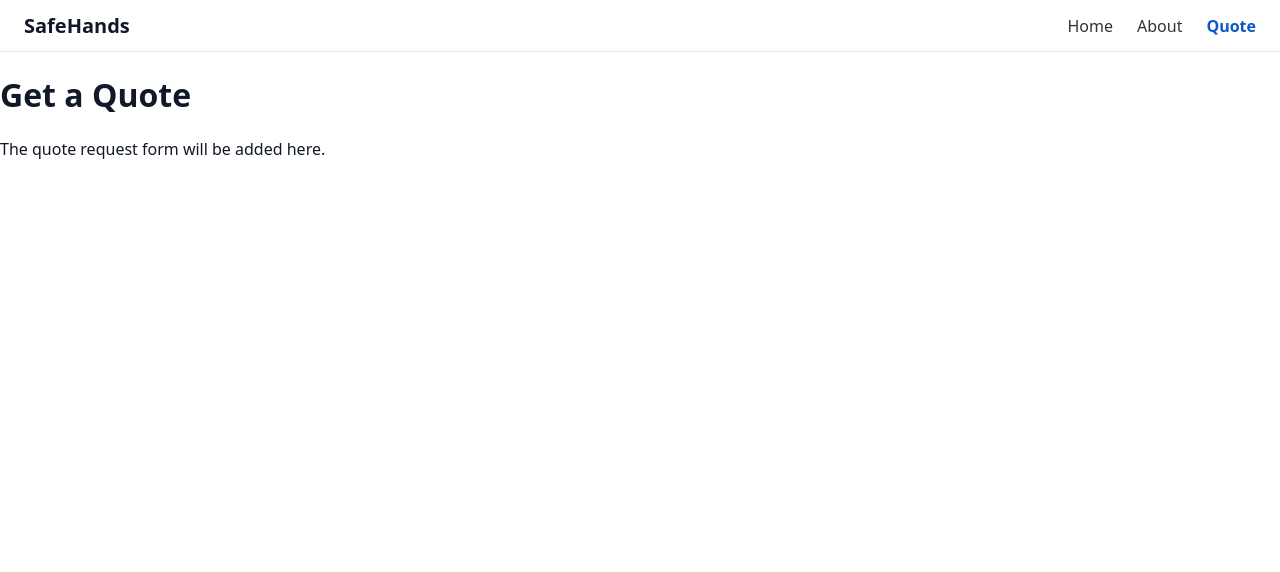
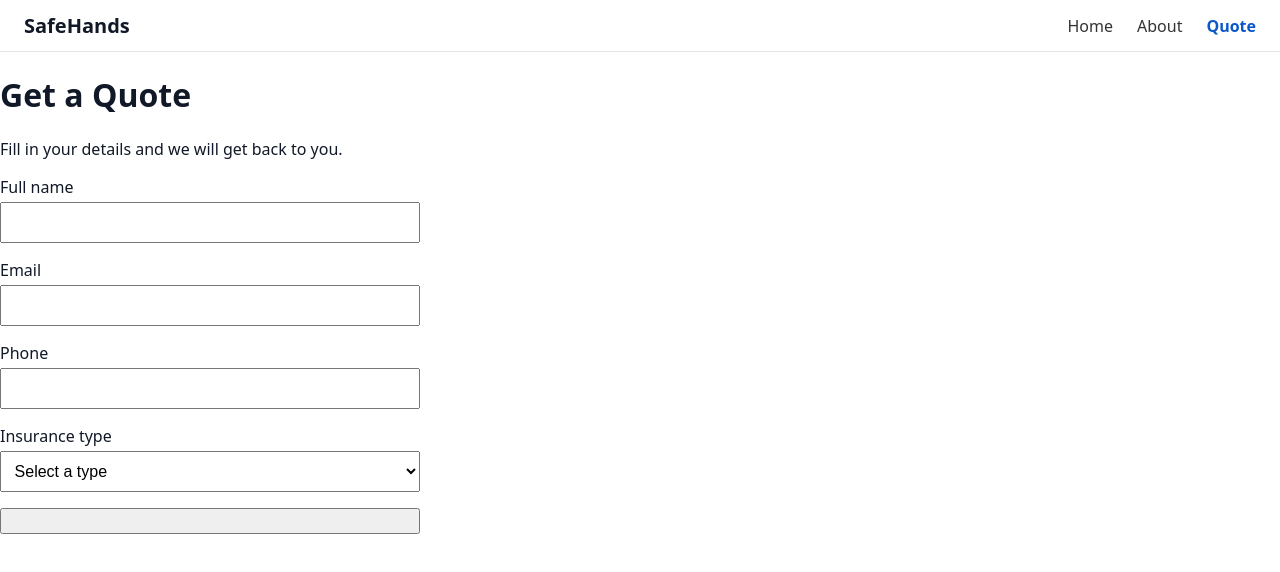
Before and after one commit to taimurniazi2498/safehands-quote-form, a React (Vite) app: page /quote in a window 1280 px wide. Shown: the top 572 px of the page. Built offline with nearby package versions, Linux system fonts and the light colour scheme.

Commit message:
Add QuoteForm component with controlled inputs and HTML5 types

```diff
--- a/package.json
+++ b/package.json
@@ -13,7 +13,8 @@
   "dependencies": {
     "react": "^19.2.8",
     "react-dom": "^19.2.8",
-    "react-router-dom": "^7.18.4"
+    "react-router-dom": "^7.18.4",
+    "validator": "^13.15.35"
   },
   "devDependencies": {
     "@eslint/js": "^10.0.1",
--- /dev/null
+++ b/src/components/QuoteForm.jsx
@@ -0,0 +1,52 @@
+ import { useState } from "react";
+ import styles from './QuoteForm.module.css';
+
+ function QuoteForm() {
+  const [values, setValues] = useState({
+    name: '',
+    email: '',
+    phone: '',
+    insuranceType: '',
+  });
+
+
+ const handleChange = (e) => {
+  const { name, value } = e.target;
+  setValues((prev) => ({ ...prev, [name]: value}));
+ };
+
+ return(
+  <form className={styles.form}>
+    <div className={styles.field}>
+      <label htmlFor="name">Full name</label>
+      <input id="name" name="name" type="text" autoComplete="name" value={values.name} onChange={handleChange} required />
+    </div>
+
+    <div className={styles.field}>
+      <label htmlFor="email">Email</label>
+      <input id="email" name="email" type="email" autoComplete="email" value={values.email} onChange={handleChange} required />
+    </div>
+
+    <div className={styles.field}>
+      <label htmlFor="phone">Phone</label>
+      <input id="phone" name="phone" type="tel" autoComplete="tel" value={values.phone} onChange={handleChange} required />
+    </div>
+
+    <div className={styles.field}>
+      <label htmlFor="insuranceType">Insurance type</label>
+      <select id="insuranceType" name="insuranceType" value={values.insuranceType} onChange={handleChange} required>
+        <option value="">Select a type</option>
+        <option value="health">Health</option>
+        <option value="auto">Auto</option>
+        <option value="home">Home</option>
+        <option value="life">Life</option>
+      </select>
+    </div>
+
+    <button type="submit" className={styles.button}Get my quote></button>
+
+  </form>
+ );
+}
+
+export default QuoteForm;
--- /dev/null
+++ b/src/components/QuoteForm.module.css
@@ -0,0 +1,23 @@
+.form {
+  max-width: 420px;
+  display: flex;
+  flex-direction: column;
+  gap: 1rem;
+}
+
+.field {
+  display: flex;
+  flex-direction: column;
+  gap: 0.25rem;
+}
+
+.field input, .field select {
+  padding: 0.6rem;
+  font-size: 1rem;
+}
+
+.button {
+  padding: 0.7rem;
+  font-size: 1rem;
+  cursor: pointer;
+}
--- a/src/pages/Quote.jsx
+++ b/src/pages/Quote.jsx
@@ -1,8 +1,11 @@
+import QuoteForm from '../components/QuoteForm';
+
 function Quote() {
-  return (
+  return(
     <main>
       <h1>Get a Quote</h1>
-      <p>The quote request form will be added here.</p>
+      <p>Fill in your details and we will get back to you.</p>
+      <QuoteForm />
     </main>
   );
 }
```
Also changed, not shown: 1 other file (tests, documents, lock files or other folders).
